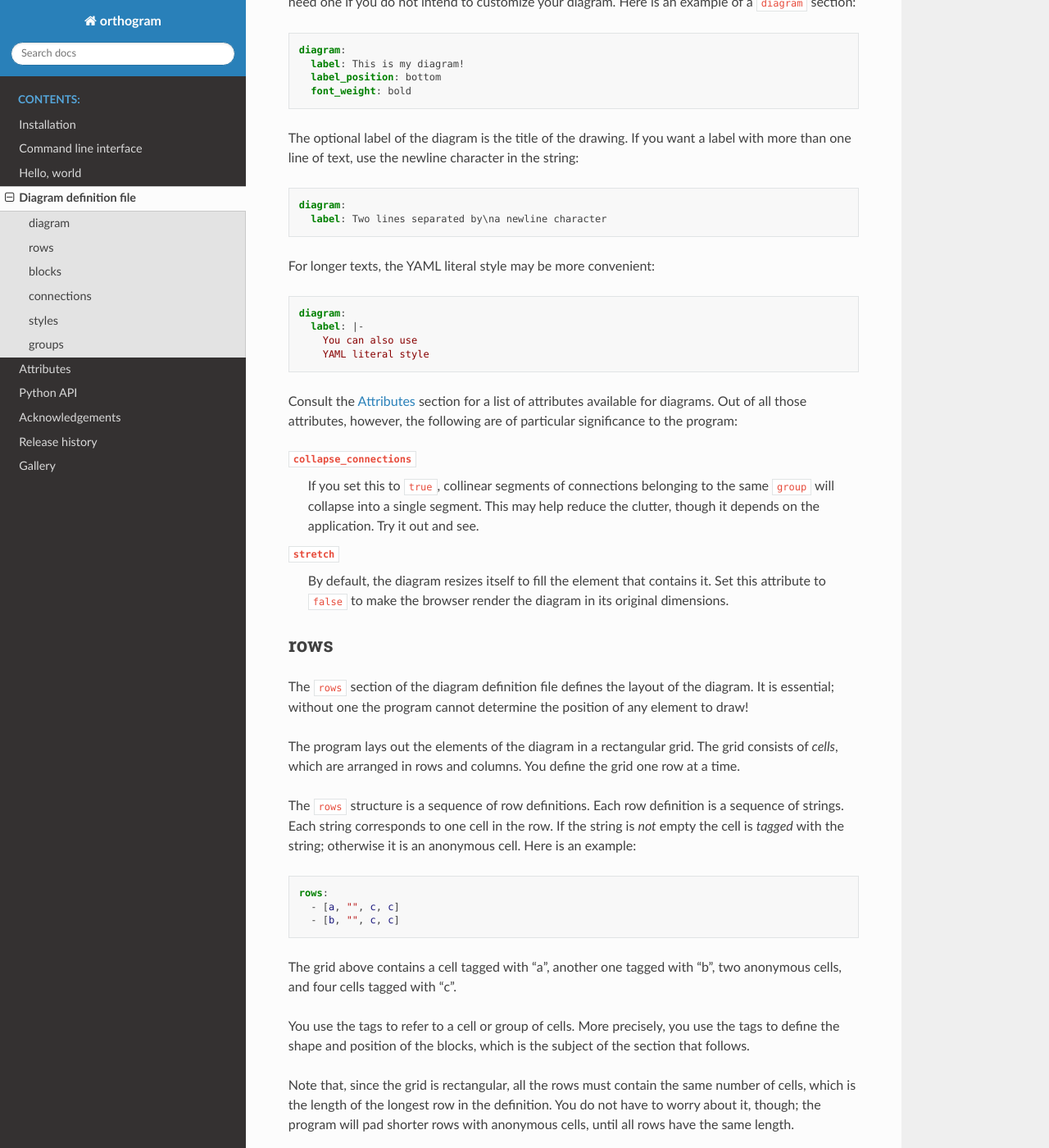
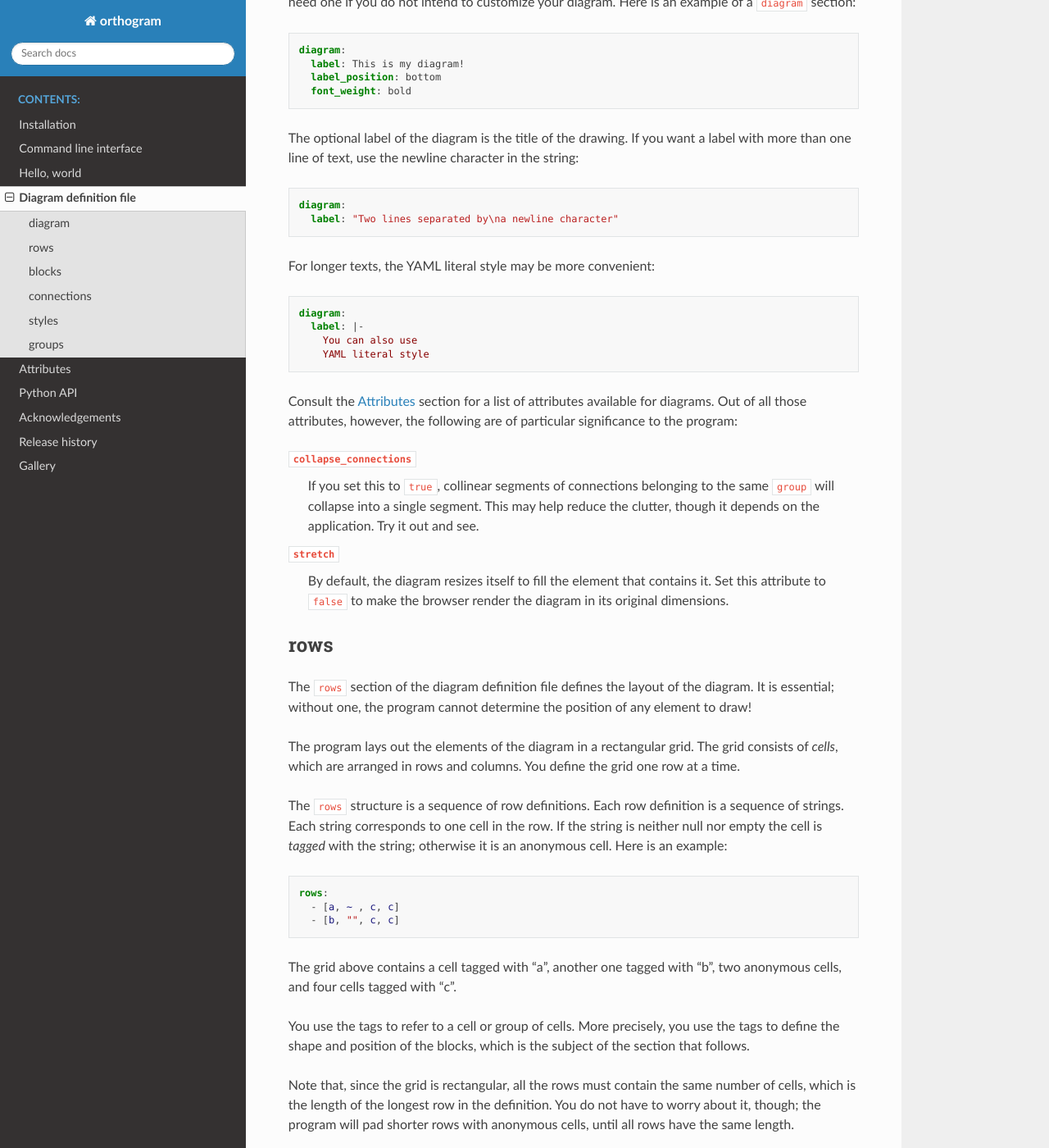
Before and after one commit to yorgath/orthogram, a Sphinx documentation site: the page built from docs/ddf.rst, in a window 1280 px wide and 1400 px high, scrolled down 520 px. Shown: the whole window at 82% size. Built offline with Sphinx 7.4.7 and the Read the Docs theme 2.0.0, drawn with Linux system fonts in a browser that asks for light colours; some of the changed text lies outside the part shown.

```diff
--- a/README.rst
+++ b/README.rst
@@ -43,4 +43,4 @@ file:
 
 Please read the full online `documentation`_ for more.
 
-.. _documentation: https://readthedocs.org/projects/orthogram/
+.. _documentation: https://orthogram.readthedocs.org
--- a/docs/acknowledge.rst
+++ b/docs/acknowledge.rst
@@ -17,7 +17,7 @@ This program depends on the following excellent pieces of software:
 * `svgwrite`_: Orthogram uses this library to write the SVG files.
   Much better than having to use straight XML!
 
-* `pyyaml`_: Simple to use, efficient YAML parser.
+* `PyYAML`_: Simple to use, efficient YAML parser.
 
 * `Sphinx`_: The Python documentation generator.
 
@@ -34,7 +34,7 @@ author a lot:
 .. _Shapely: https://github.com/Toblerity/Shapely
 .. _GEOS: https://trac.osgeo.org/geos
 .. _svgwrite: https://github.com/mozman/svgwrite
-.. _pyyaml: https://github.com/yaml/pyyaml
+.. _PyYAML: https://github.com/yaml/pyyaml
 .. _Sphinx: https://www.sphinx-doc.org/
 .. _Poetry: https://python-poetry.org/
 .. _mypy: http://mypy-lang.org/
--- a/docs/attributes.rst
+++ b/docs/attributes.rst
@@ -124,7 +124,7 @@ label_position
 * Default: TOP (D), CENTER (B)
 
 The ``label_position`` attribute defines the position of the label
-relative to a box.  The positions available for labels are:
+inside a box.  The positions available for labels are:
 
 * BOTTOM
 * BOTTOM_LEFT
--- a/docs/ddf.rst
+++ b/docs/ddf.rst
@@ -35,7 +35,7 @@ character in the string:
 .. code-block:: yaml
 
    diagram:
-     label: Two lines separated by\na newline character
+     label: "Two lines separated by\na newline character"
 
 For longer texts, the YAML literal style may be more convenient:
 
@@ -65,7 +65,7 @@ rows
 ----
 
 The ``rows`` section of the diagram definition file defines the layout
-of the diagram.  It is essential; without one the program cannot
+of the diagram.  It is essential; without one, the program cannot
 determine the position of any element to draw!
 
 The program lays out the elements of the diagram in a rectangular
@@ -74,14 +74,14 @@ columns.  You define the grid one row at a time.
 
 The ``rows`` structure is a sequence of row definitions.  Each row
 definition is a sequence of strings.  Each string corresponds to one
-cell in the row.  If the string is *not* empty the cell is *tagged*
-with the string; otherwise it is an anonymous cell.  Here is an
-example:
+cell in the row.  If the string is neither null nor empty the cell is
+*tagged* with the string; otherwise it is an anonymous cell.  Here is
+an example:
 
 .. code-block:: yaml
 
    rows:
-     - [a, "", c, c]
+     - [a, ~ , c, c]
      - [b, "", c, c]
 
 The grid above contains a cell tagged with "a", another one tagged
@@ -128,8 +128,8 @@ covers six cells, including the cell on which "a" stands:
 .. code-block:: yaml
 
    rows:
-     - [b , a    ]
-     - ["", "", b]
+     - [b, a   ]
+     - [~, ~, b]
 
    blocks:
 
@@ -154,12 +154,12 @@ name, you can add more tags to it using the ``tags`` pseudo-attribute:
 .. code-block:: yaml
 
    rows:
-     - [a, "", b ]
-     - [a, "", c ]
-     - [a, "", ""]
+     - [a, ~, b]
+     - [a, ~, c]
+     - [a      ]
    blocks:
      - name: a
-       tags: ["b", "c"]
+       tags: [b, c]
        label: Covers 9 cells!
 
 Tags that are neither names of blocks nor mentioned in a ``tags``
@@ -190,8 +190,8 @@ is an example:
 .. code-block:: yaml
 
    rows:
-     - [a,  b]
-     - ["", c]
+     - [a, b]
+     - [~, c]
 
    connections:
 
--- a/docs/hello.rst
+++ b/docs/hello.rst
@@ -8,7 +8,7 @@ of YAML:
 
    rows:
      - [a]
-     - ["", b]
+     - [~, b]
    blocks:
      - name: a
        label: Hello
```
Also changed, not shown: other parts of docs/ddf.rst (+1 -1 lines), docs/release.rst (+64 -52 lines).
